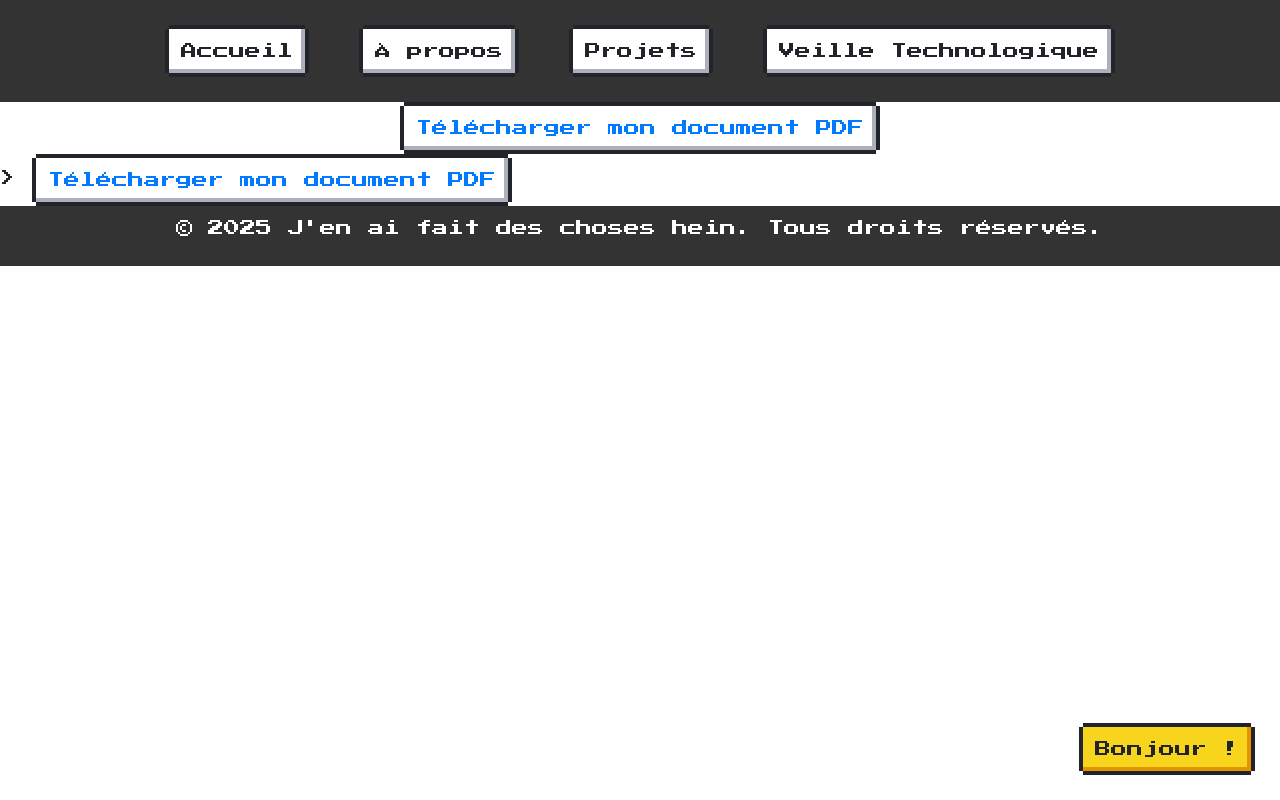
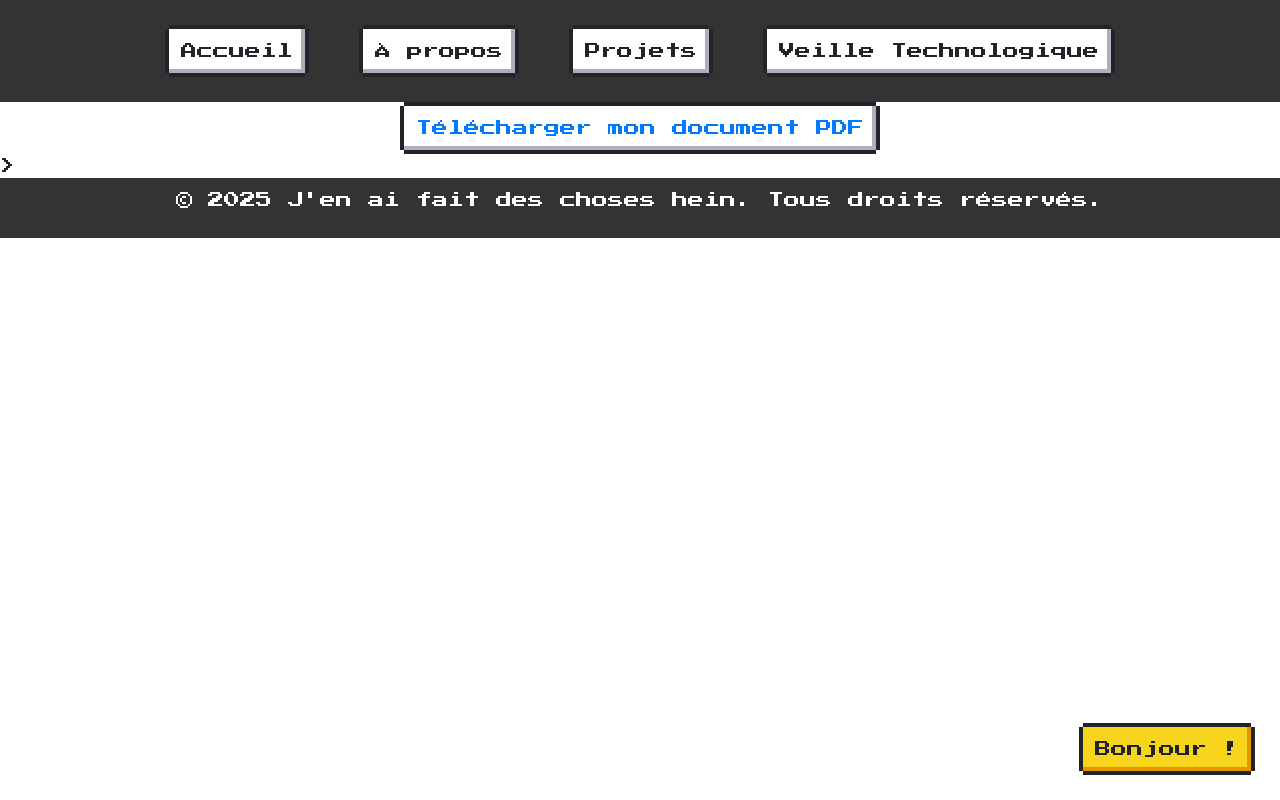
Before and after one commit to Calibrea/Calibrea.github.io, a plain HTML site: page contact.html in a window 1280 px wide. Drawn offline with nearby package versions, Linux system fonts and the light colour scheme.

Commit message:
Update contact.html

```diff
--- a/contact.html
+++ b/contact.html
@@ -27,14 +27,9 @@
     justify-content: center;
     align-content: center;">
     <button class="nes-btn">
-    <a href="CV-VAZ-GONCALVES-Sonia.pdf" download="MonDocument">Télécharger mon document PDF</a>
+    <a href="CV VAZ GONCALVES Sonia.pdf" download="MonDocument">Télécharger mon document PDF</a>
     </button>
     </div>>
-    <button class="nes-btn">
-    <a href="CV-VAZ-GONCALVES-Sonia.pdf" download="MonDocument">Télécharger mon document PDF</a>
-    </button>
-    </div>
-
     <footer>
         <p>&copy; 2025 J'en ai fait des choses hein. Tous droits réservés.</p>
     </footer>
```
